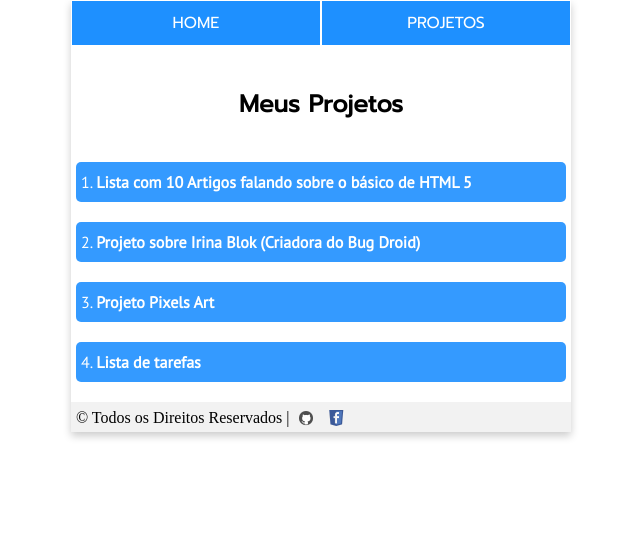
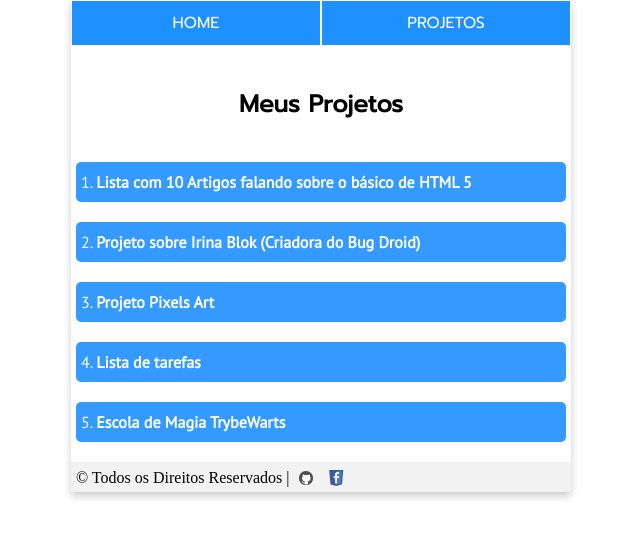
Before and after one commit to Guilherme-Artigas/Projetos, a plain HTML site: page projetos.html in a window 1280 px wide. Shown: the whole page, without its empty margins (319-959 px from the left). Drawn offline with Linux system fonts and the light colour scheme.

Commit message:
Atualização da pagina de projetos

```diff
--- a/projetos.html
+++ b/projetos.html
@@ -39,6 +39,9 @@
         <a href="https://guilherme-artigas.github.io/projetos/Lista-Tarefas/" target="_blank">
           <li><strong>Lista de tarefas</strong></li>
         </a>
+        <a href="https://guilherme-artigas.github.io/projetos/Trybewarts/" target="_blank">
+          <li><strong>Escola de Magia TrybeWarts</strong></li>
+        </a>
       </ol>
     </section>
     <footer>
```
